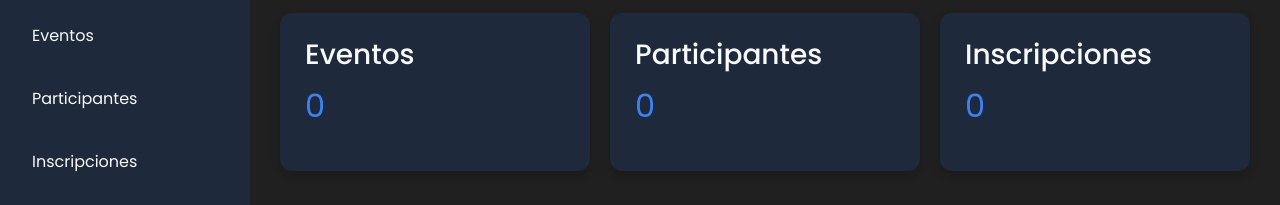
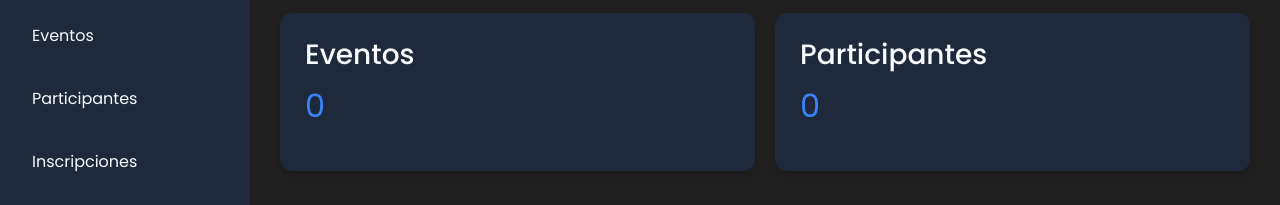
Before and after one commit to SheylaAstorga/Gestor-eventos-participantes, a plain HTML site: page index.html in a window 1280 px wide. Shown: the part 127-332 px from the top of the page. Drawn offline with nearby package versions, Linux system fonts and the light colour scheme.

```diff
--- a/index.html
+++ b/index.html
@@ -48,11 +48,6 @@
                 <div class="card-dashboard">
                     <h3>Participantes</h3>
                     <p id="total-participantes">0</p>
-                </div>
-
-                <div class="card-dashboard">
-                    <h3>Inscripciones</h3>
-                    <p id="total-inscripciones">0</p>
                 </div>
 
             </section>
```
